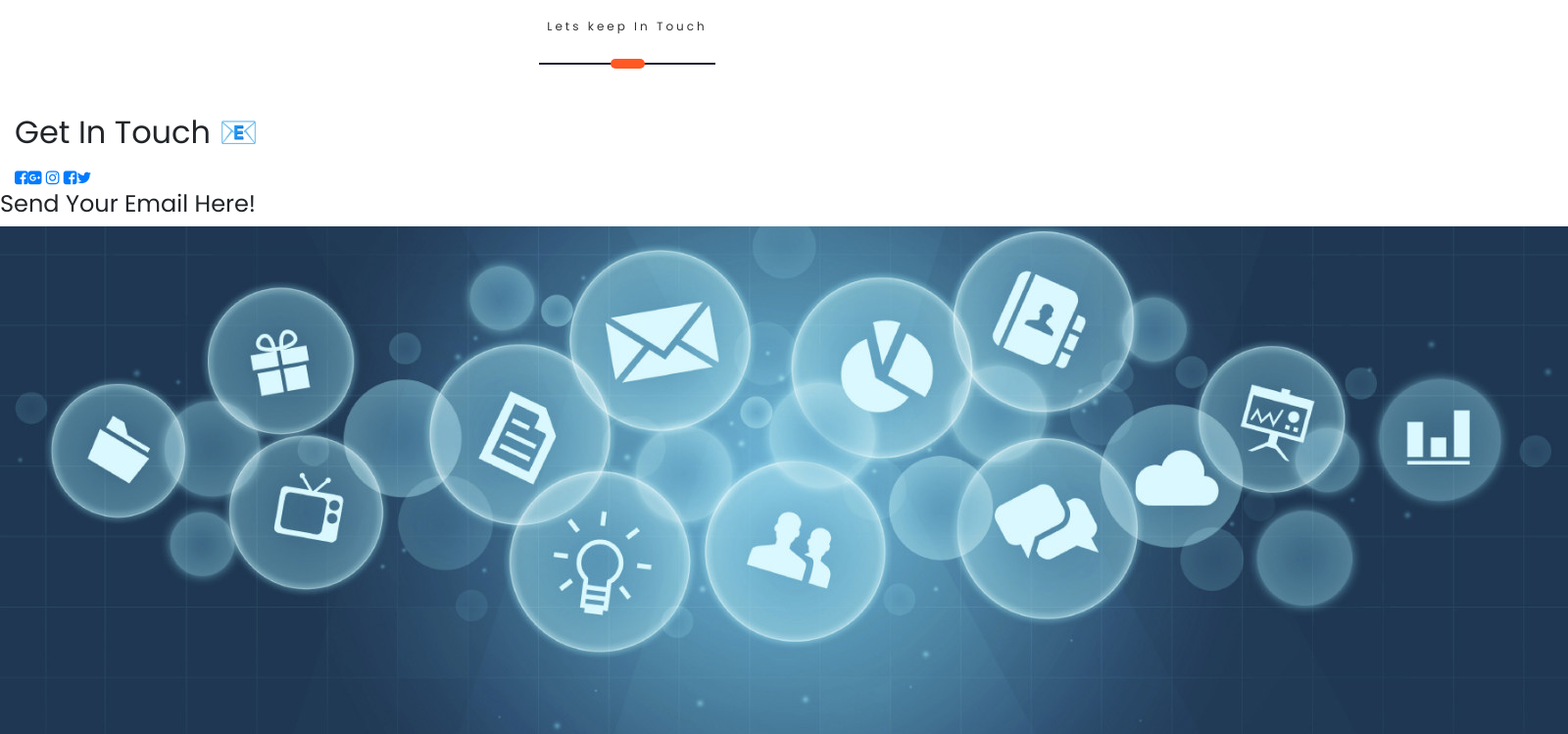
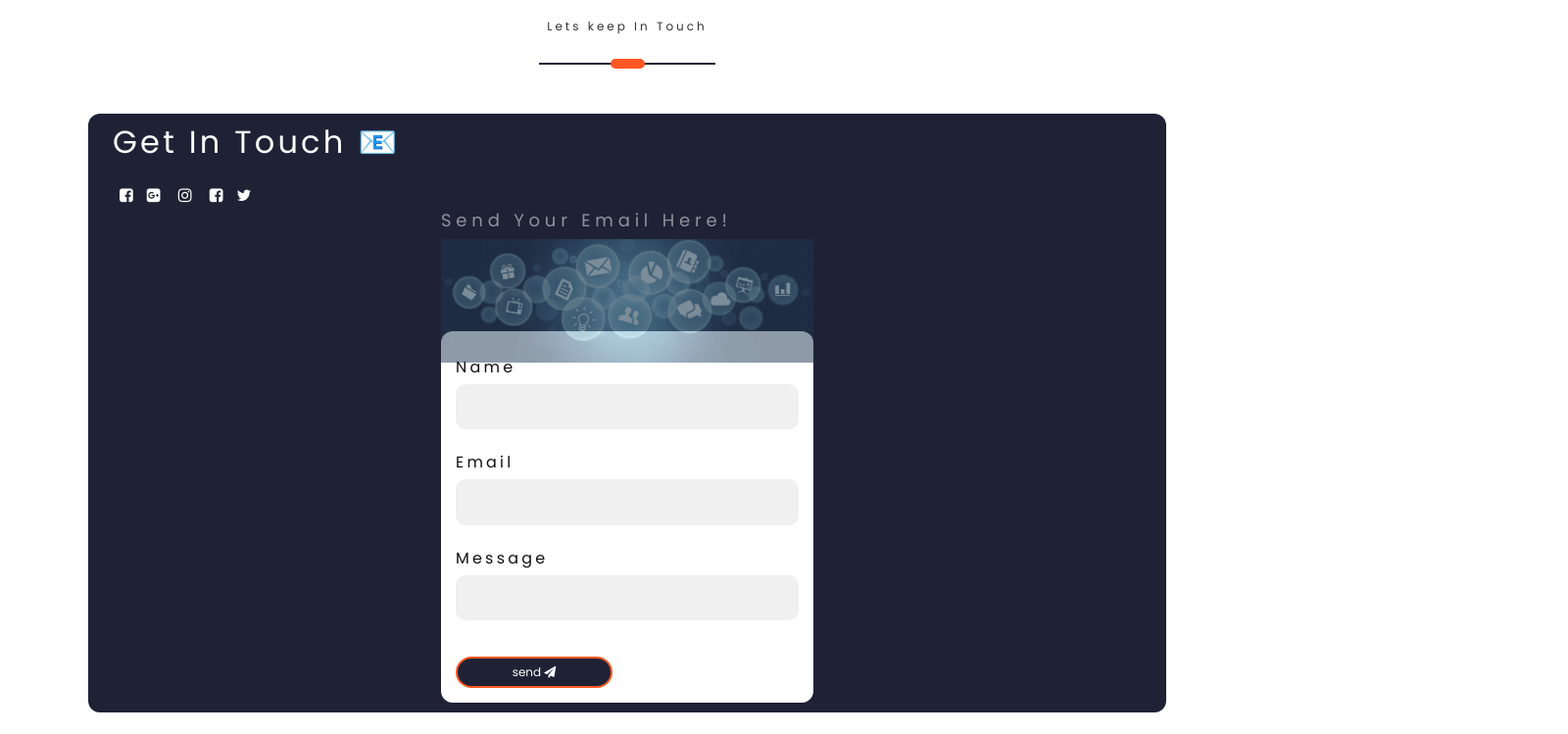
Before and after one commit to rajat6235/portfolio, a React (Create React App) app in the folder myportfolio/: page / in a window 1280 px wide. Shown: the part 2167-2916 px from the top of the page at 98% size, 1600 px wide, since content can reach past the window. Built offline with nearby package versions, Linux system fonts and the light colour scheme; a web font is replaced by a local one.

Commit message:
styling contact me

```diff
--- a/myportfolio/src/Container/ContactMe/ContactMe.css
+++ b/myportfolio/src/Container/ContactMe/ContactMe.css
@@ -0,0 +1,111 @@
+.main-container{
+    min-height: 100vh;
+}
+.central-form{
+    max-width: 1100px;
+    padding: 10px;
+    display: flex;
+    border-radius: 12px;
+    margin: 0  auto;
+    flex-direction: column;
+    background-color: #1f2235;
+}
+.central-form h2{
+color: white;
+letter-spacing: 0.2rem;
+margin-bottom: 20px;
+}
+.back-form{
+    max-width: 380px;
+    margin: 0  auto;
+}
+.back-form .img-back{
+    width: 100%;
+    margin-bottom: 20px;
+}
+.img-back h4{
+color: white;
+letter-spacing: 0.3rem;
+font-weight: 400;
+font-size: 18px;
+opacity: 0.5;
+}
+.back-form .img-back img{
+    width: 100%;
+    opacity: 0.5;
+}
+.central-form form{
+    width: auto;
+    display: flex;
+    color: #111;
+    padding: 15px;
+    justify-content: center;
+    flex-direction: column;
+    margin-top: -52px;
+    background-color: white;
+    border-radius: 12px;
+}
+form p {
+    text-align: center;
+    margin-bottom: 10px;
+    color: var(--dark-orange);
+    letter-spacing: 0.4rem;
+    font-family: "Poppins Bold";
+}
+form label {
+    margin-bottom: 5px;
+    color: #111;
+    letter-spacing: 0.2rem;
+}
+form input , textarea{
+    width: 100%;
+    border: 2px solid rgb(0,0,0,0);
+    outline: none;
+    background-color: rgb(230,230,230,0.6) ;
+    padding: 0.5rem 1rem;
+    font-size: 1.1rem;
+    margin-bottom: 22px;
+    border-radius: 10px;
+    transition: 0.3s;
+}
+textarea:focus{
+    border: 2px solid rgb(30,85,250,0.47);
+    background-color: white;
+}
+input:focus{
+    border: 2px solid rgb(30,85,250,0.47);
+    background-color: white;
+}
+form button {
+    margin-top: 15px;
+    padding: 5px;
+    outline: none;
+    width: 160px;
+    border: 2px solid var(--dark-orange);
+    font-size: 12px;
+    border-radius: 19px;
+    background-color: #1f2235;
+    color: white;
+    align-items: center;
+    justify-content: center;
+}
+form button:hover{
+    background-color: #1f2235;
+    transition: all ease 1s;
+    border: 2px solid #1f2235;
+}
+.img-back{
+    flex: 1;
+    align-self: center;
+    margin-right: 20px;
+}
+form {
+    flex: 0.9;
+}
+.col i {
+    padding: 7px;
+    color: white;
+}
+.col i:hover{
+    transform: scale(1.5);
+}
--- a/myportfolio/src/Container/ContactMe/ContactMe.js
+++ b/myportfolio/src/Container/ContactMe/ContactMe.js
@@ -5,7 +5,7 @@
 import ScreenHeading from '../../utilities/ScreenHeadings/ScreenHeading'
 import ScrollService from '../../utilities/ScrollServices'
 import Animations from '../../utilities/Animations'
-
+import './ContactMe.css'
 
 export default function ContactMe(props) {
     let fadeInScreenHandler =(screen)=>{
```
